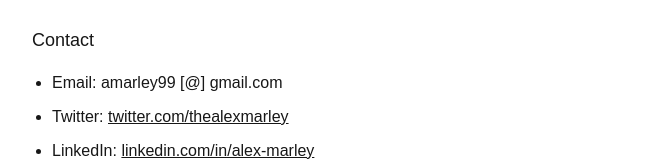
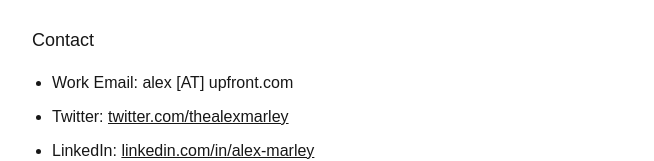
Before and after one commit to alexmarley/Website, a Next.js app: page / in a window 1280 px wide. Shown: the part 370-531 px from the top of the page, without its empty margins (296-950 px from the left). Built offline with nearby package versions, Linux system fonts and the light colour scheme.

Commit message:
Update page.tsx

```diff
--- a/app/page.tsx
+++ b/app/page.tsx
@@ -62,7 +62,7 @@
       <section className="mt-10 space-y-4">
         <h2 className="text-lg font-medium">Contact</h2>
         <ul className="list-disc pl-5 space-y-2">
-          <li>Email: amarley99 {"[@]"} gmail.com</li>
+          <li>Work Email: alex {"[AT]"} upfront.com</li>
           <li>
             Twitter: <a className="underline" href="https://x.com/thealexmarley">
             twitter.com/thealexmarley
```
